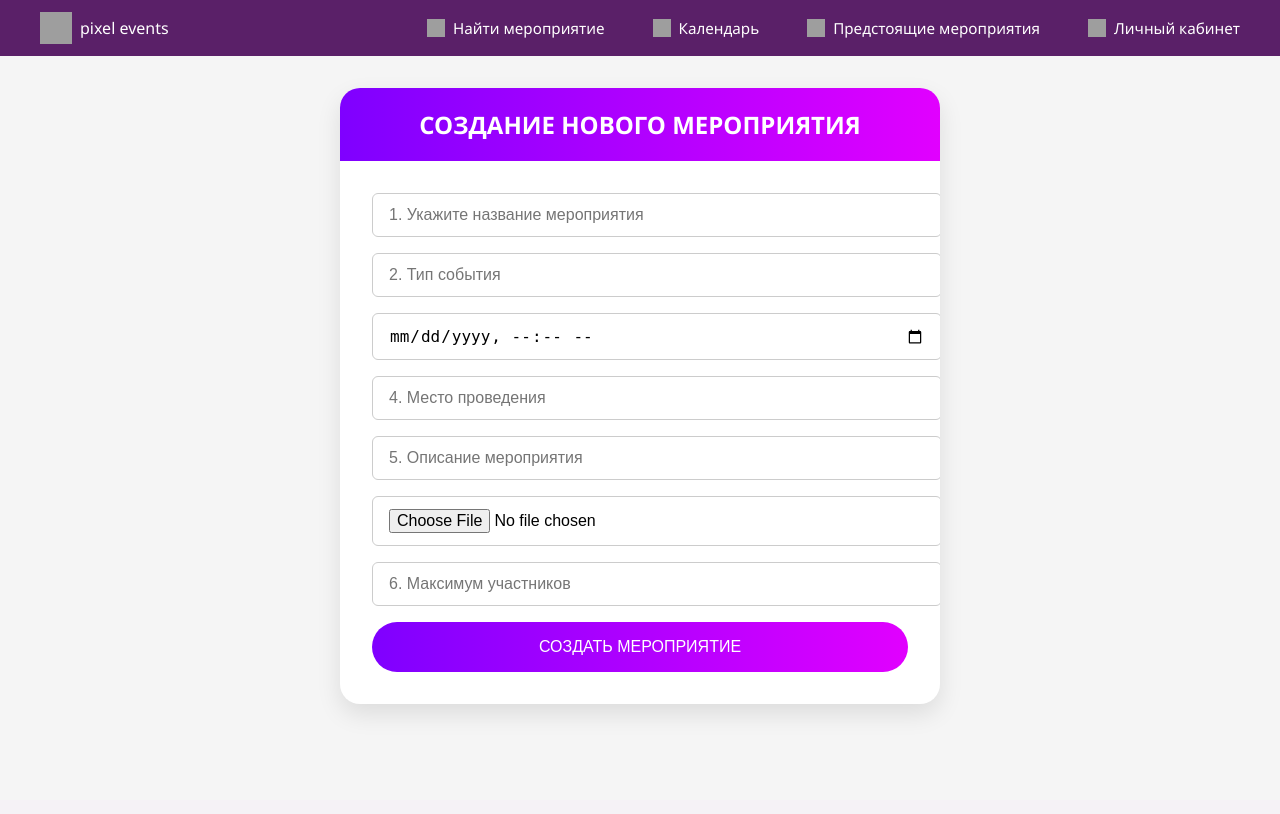
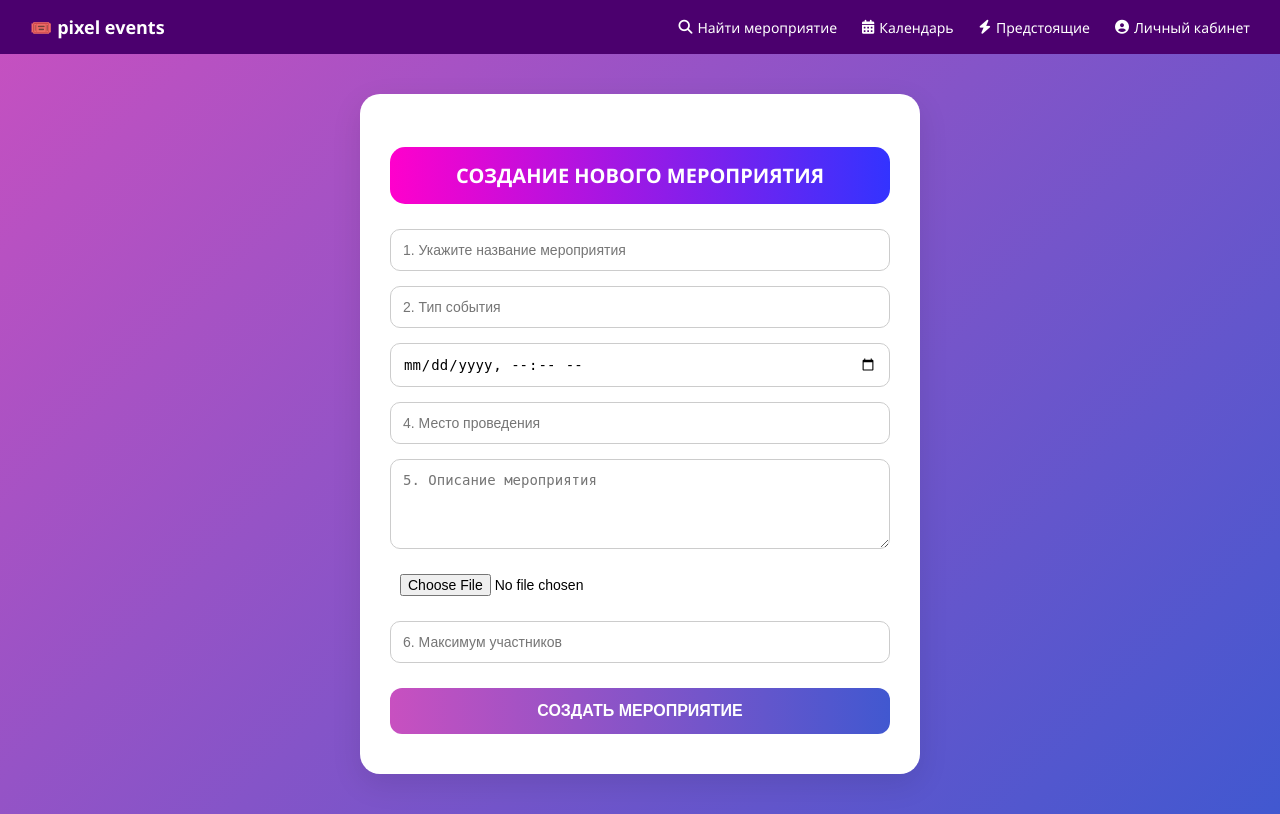
Before and after one commit to Southeast-Florida/PixelEvents, a Django app: page /events/create/ in a window 1280 px wide. Before the commit the page ends 715 px from the top, so only its background shows below. Run offline with Django 5.2, Linux system fonts and the light colour scheme; some libraries are stand-ins or nearby versions; grey boxes are pictures that could not be loaded.

Commit message:
изменения в форме мероприятия

```diff
--- a/events/templates/events/main2.html
+++ b/events/templates/events/main2.html
@@ -1,173 +1,204 @@
+{% load static %}
 <!DOCTYPE html>
 <html lang="ru">
 <head>
-    <meta charset="UTF-8">
-    <meta name="viewport" content="width=device-width, initial-scale=1.0">
+  <meta charset="UTF-8" />
+  <meta name="viewport" content="width=device-width, initial-scale=1.0"/>
   <title>Создание мероприятия</title>
   <style>
     body {
       margin: 0;
-            font-family: 'Segoe UI', sans-serif;
-            background: #f5f5f5;
+      font-family: "Segoe UI", sans-serif;
+      background: linear-gradient(135deg, #c850c0, #4158d0);
+      min-height: 100vh;
+      display: flex;
+      flex-direction: column;
     }
 
-        .topbar {
-            background-color: #5a2068;
-            padding: 0.75rem 2rem;
+    header {
+      background-color: #4b006e;
       color: white;
+      padding: 15px 30px;
       display: flex;
-            justify-content: center;
+      justify-content: space-between;
       align-items: center;
       flex-wrap: wrap;
     }
 
-        .topbar-inner {
-            max-width: 1200px;
-            width: 100%;
+    .logo {
+      font-size: 18px;
+      font-weight: bold;
+    }
+
+    nav {
       display: flex;
-            justify-content: space-between;
+      gap: 25px;
+      flex-wrap: wrap;
       align-items: center;
     }
 
-        .logo {
+    nav a {
+      color: white;
+      text-decoration: none;
+      font-size: 14px;
       display: flex;
       align-items: center;
-            gap: 0.5rem;
+      gap: 5px;
     }
 
-        .logo img {
-            width: 32px;
-            height: 32px;
-        }
-
-        .nav-links {
-            display: flex;
-            justify-content: center;
-            align-items: center;
-            gap: 3rem;
-        }
-
-        .nav-links a {
-            text-decoration: none;
-            color: white;
-            display: flex;
-            align-items: center;
-            gap: 0.5rem;
-            font-size: 0.95rem;
-            white-space: nowrap;
-        }
-
-        .nav-links img {
-            width: 18px;
-            height: 18px;
+    nav a:hover {
+      text-decoration: underline;
     }
 
     main {
       display: flex;
       justify-content: center;
-            padding: 2rem 1rem;
+      align-items: center;
+      padding: 40px 20px;
+      flex: 1;
     }
 
-        .form-wrapper {
-            background: white;
+    .form-card {
+      background: #fff;
+      padding: 40px 30px;
       border-radius: 20px;
-            box-shadow: 0 10px 25px rgba(0, 0, 0, 0.1);
-            max-width: 600px;
-            width: 100%;
-            overflow: hidden;
-        }
-
-        .form-header {
-            background: linear-gradient(to right, #7f00ff, #e100ff);
-            color: white;
-            text-align: center;
-            font-size: 1.5rem;
-            padding: 1.25rem;
-            font-weight: bold;
-        }
-
-        .event-form {
-            padding: 2rem;
-            display: flex;
-            flex-direction: column;
-            gap: 1rem;
-        }
-
-        .event-form input[type="text"],
-        .event-form input[type="datetime-local"],
-        .event-form input[type="file"],
-        .event-form input[type="number"] {
-            padding: 0.75rem 1rem;
-            border: 1px solid #ccc;
-            border-radius: 6px;
-            font-size: 1rem;
+      box-shadow: 0 10px 30px rgba(0, 0, 0, 0.1);
+      max-width: 500px;
       width: 100%;
     }
 
-        .event-form button {
-            background: linear-gradient(to right, #7f00ff, #e100ff);
-            border: none;
+    .form-card h1 {
+      text-align: center;
+      margin-bottom: 25px;
+      font-size: 20px;
+      font-weight: bold;
       color: white;
-            padding: 1rem;
-            font-size: 1rem;
-            border-radius: 30px;
-            cursor: pointer;
-            transition: opacity 0.3s ease;
+      background: linear-gradient(to right, #ff00cc, #3333ff);
+      padding: 15px;
+      border-radius: 15px;
     }
 
-        .event-form button:hover {
-            opacity: 0.9;
+    form {
+      display: flex;
+      flex-direction: column;
+      gap: 15px;
+    }
+
+    input,
+    textarea,
+    select {
+      padding: 12px;
+      font-size: 14px;
+      border-radius: 10px;
+      border: 1px solid #ccc;
+    }
+
+    input[type="file"] {
+      padding: 10px;
+      border: none;
     }
 
     .error-msg {
       color: red;
-            font-size: 0.9rem;
+      font-size: 13px;
+      margin: -10px 0 5px;
+    }
+
+    button {
+      margin-top: 10px;
+      padding: 14px;
+      font-size: 16px;
+      font-weight: bold;
+      border: none;
+      border-radius: 12px;
+      background: linear-gradient(to right, #c850c0, #4158d0);
+      color: white;
+      cursor: pointer;
+      transition: background 0.3s ease;
+    }
+
+    button:hover {
+      background: linear-gradient(to right, #a03aa0, #3048c0);
+    }
+
+    @media (max-width: 480px) {
+      nav {
+        flex-direction: column;
+        align-items: flex-start;
+      }
+
+      .form-card {
+        padding: 30px 20px;
+      }
+
+      input, textarea, button {
+        font-size: 15px;
+      }
     }
   </style>
+  <script src="https://kit.fontawesome.com/a2d9d6f409.js" crossorigin="anonymous"></script>
 </head>
 <body>
-    <header class="topbar">
-        <div class="topbar-inner">
-            <div class="logo">
-                <img src="logo.png" alt="logo">
-                <span>pixel events</span>
-            </div>
-            <nav class="nav-links">
-                <a href="#"><img src="search-icon.png" alt=""> Найти мероприятие</a>
-                <a href="#"><img src="calendar-icon.png" alt=""> Календарь</a>
-                <a href="#"><img src="upcoming-icon.png" alt=""> Предстоящие мероприятия</a>
-                <a href="#"><img src="user-icon.png" alt=""> Личный кабинет</a>
+
+<header>
+  <div class="logo">🎟️ pixel events</div>
+  <nav>
+    <a href="#"><i class="fas fa-search"></i> Найти мероприятие</a>
+    <a href="#"><i class="fas fa-calendar-alt"></i> Календарь</a>
+    <a href="#"><i class="fas fa-bolt"></i> Предстоящие</a>
+    <a href="#"><i class="fas fa-user-circle"></i> Личный кабинет</a>
   </nav>
-        </div>
 </header>
 
 <main>
-        <section class="form-wrapper">
-            <div class="form-header">СОЗДАНИЕ НОВОГО МЕРОПРИЯТИЯ</div>
-            <form method="post" enctype="multipart/form-data" class="event-form">
+  <div class="form-card">
+    <h1>СОЗДАНИЕ НОВОГО МЕРОПРИЯТИЯ</h1>
+    <form method="post" enctype="multipart/form-data">
       {% csrf_token %}
 
       {% if form.non_field_errors %}
         <div class="error-msg">{{ form.non_field_errors }}</div>
       {% endif %}
 
-                <input type="text" name="title" placeholder="1. Укажите название мероприятия" required>
-                <input type="text" name="event_type" placeholder="2. Тип события" required>
-                <input type="datetime-local" name="datetime" placeholder="3. Дата и время" required>
-                <input type="text" name="location" placeholder="4. Место проведения" required>
-                <input type="text" name="description" placeholder="5. Описание мероприятия">
-                <input type="file" name="cover" required>
-                <input type="number" name="max_participants" placeholder="6. Максимум участников" min="1" required>
+      <input type="text" name="title" placeholder="1. Укажите название мероприятия" value="{{ form.title.value|default_if_none:'' }}" required>
+      {% for error in form.title.errors %}
+        <div class="error-msg">{{ error }}</div>
+      {% endfor %}
+
+      <input type="text" name="event_type" placeholder="2. Тип события" value="{{ form.event_type.value|default_if_none:'' }}" required>
+      {% for error in form.event_type.errors %}
+        <div class="error-msg">{{ error }}</div>
+      {% endfor %}
+
+      <input type="datetime-local" name="datetime" value="{{ form.datetime.value|default_if_none:'' }}" required>
+      {% for error in form.datetime.errors %}
+        <div class="error-msg">{{ error }}</div>
+      {% endfor %}
+
+      <input type="text" name="location" placeholder="4. Место проведения" value="{{ form.location.value|default_if_none:'' }}" required>
+      {% for error in form.location.errors %}
+        <div class="error-msg">{{ error }}</div>
+      {% endfor %}
+
+      <textarea name="description" rows="4" placeholder="5. Описание мероприятия">{{ form.description.value|default_if_none:'' }}</textarea>
+      {% for error in form.description.errors %}
+        <div class="error-msg">{{ error }}</div>
+      {% endfor %}
+
+      <input type="file" name="cover">
+      {% for error in form.cover.errors %}
+        <div class="error-msg">{{ error }}</div>
+      {% endfor %}
+
+      <input type="number" name="max_participants" placeholder="6. Максимум участников" value="{{ form.max_participants.value|default_if_none:'' }}" required>
+      {% for error in form.max_participants.errors %}
+        <div class="error-msg">{{ error }}</div>
+      {% endfor %}
 
       <button type="submit">СОЗДАТЬ МЕРОПРИЯТИЕ</button>
+    </form>
+  </div>
+</main>
 
-                {% for field in form %}
-                    {% for error in field.errors %}
-                        <div class="error-msg">{{ error }}</div>
-                    {% endfor %}
-                {% endfor %}
-            </form>
-        </section>
-    </main>
 </body>
 </html>
```
Also changed, not shown: events/templates/events/event_created.html (+41 -23 lines). Lines whose indentation alone changed are shown as unchanged.
